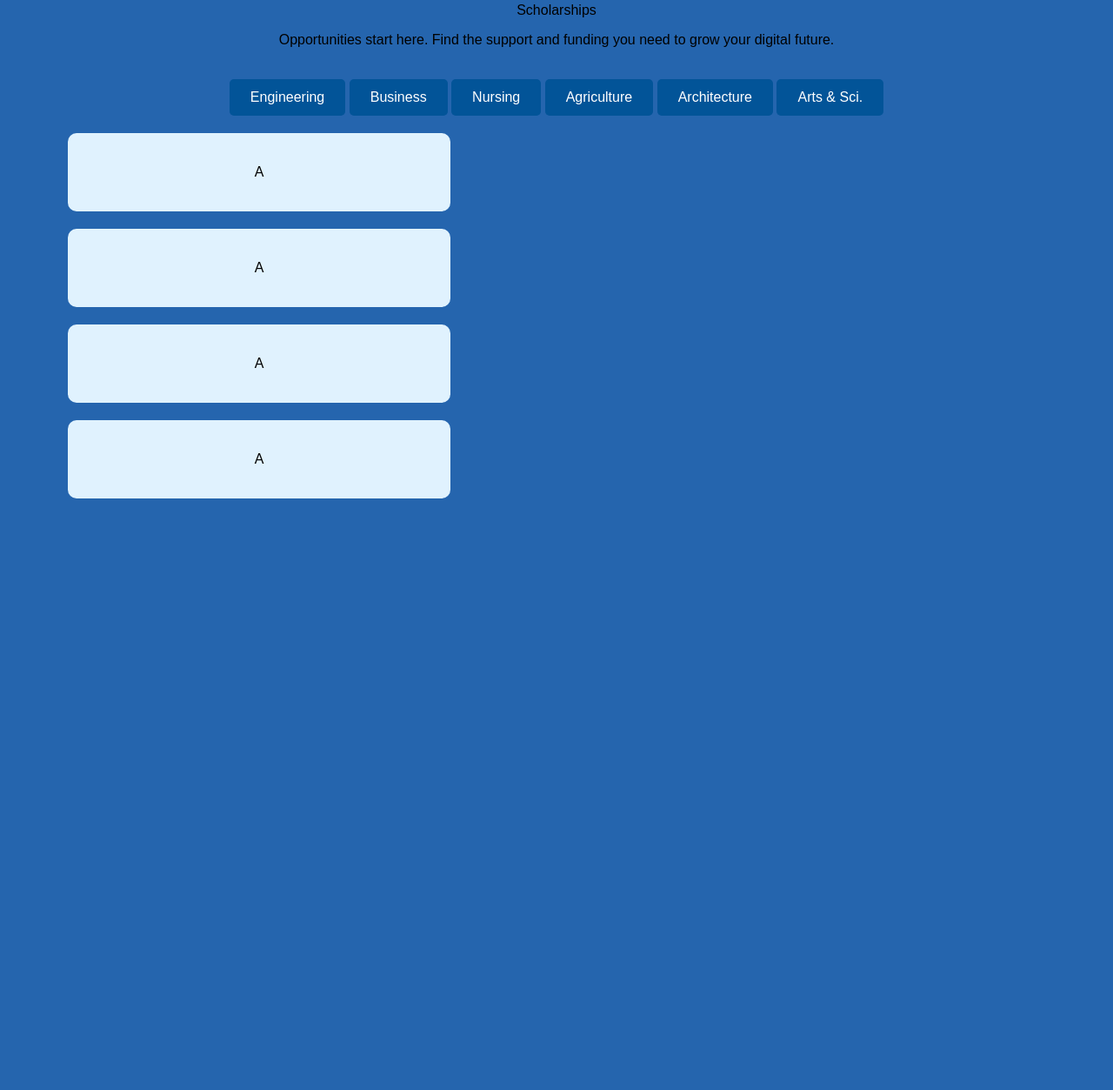
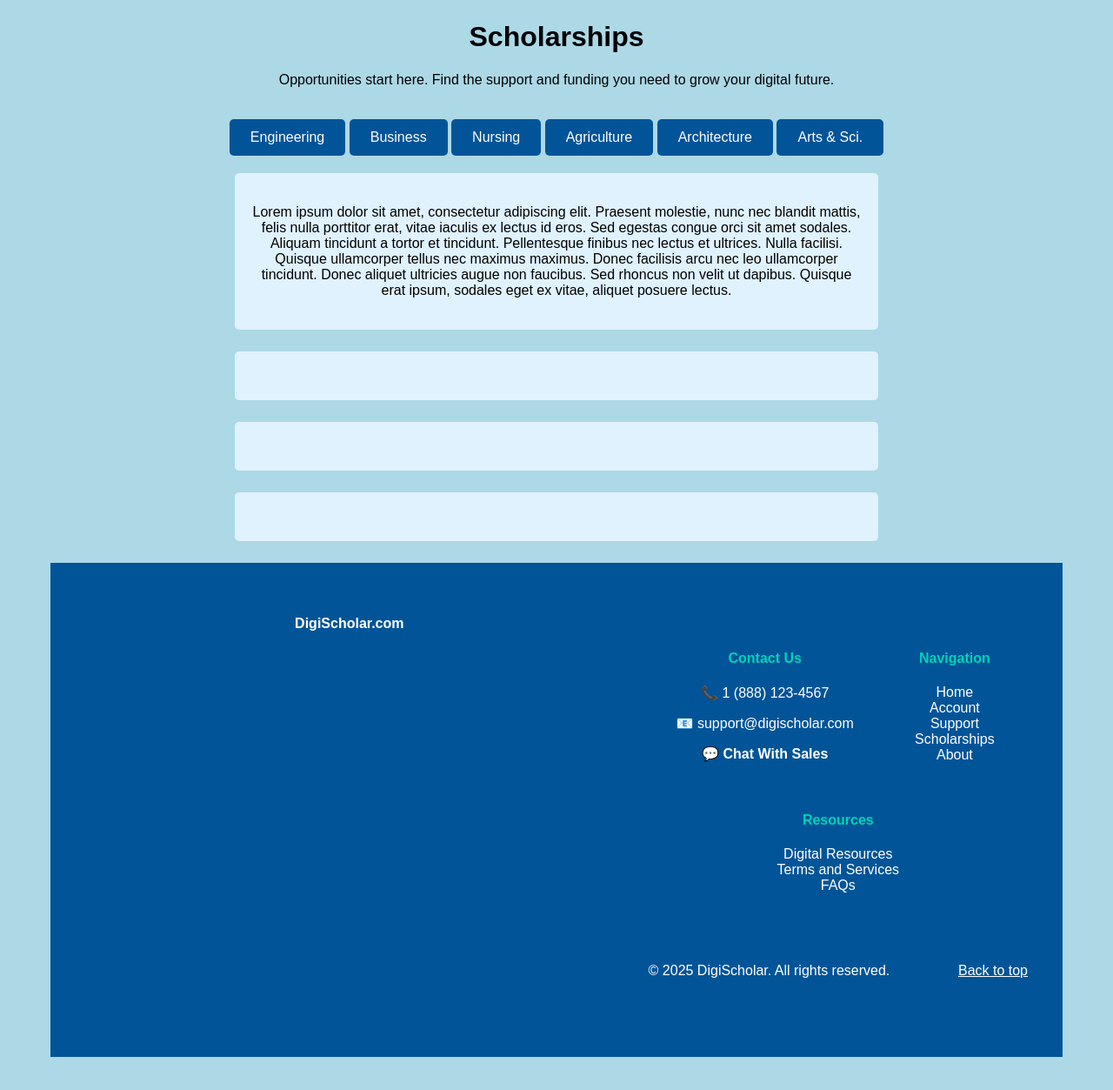
Before and after one commit to WeathersbyDante/HTML-project, a plain HTML site: page scholarships.html in a window 1280 px wide. Shown: the part 55-1308 px from the top of the page at 87% size. Before the commit the page ends 800 px from the top, so only its background shows below. Drawn offline with Linux system fonts and the light colour scheme.

Commit message:
Update scholarships.html
added footer

```diff
--- a/scholarships.html
+++ b/scholarships.html
@@ -7,17 +7,18 @@
     <style>
       body {
             font-family: Arial, sans-serif;
-            background-color: #2565AE;
+            background-color: #ADD8E6;
             text-align: center;
             padding: 50px;
       }
-
       .container {
-            max-width: 400px;
-            margin: 20px;
+            max-width: 700px;
+            margin: auto;
+	    margin-top:20px;
+	    margin-bottom: 25px;
             background: #e0f2fe;
             padding: 20px;
-            border-radius: 10px;
+            border-radius: 5px;
       }
       .button{
 	    display: inline-block;
@@ -33,23 +34,81 @@
 </head>
 <body>
 	<div>
-  	<h> Scholarships </h>
+  		<h1> <strong> Scholarships </strong> </h1>
 		<p> Opportunities start here. Find the support and funding you need to grow your digital future.</p>
 		<a href="(FILL LINK)" class="button">Engineering</a> <a href="(FILL LINK)" class="button">Business</a> <a href="(FILL LINK)" class="button">Nursing</a> <a href="(FILL LINK)" class="button">Agriculture</a> <a href="(FILL LINK)" class="button">Architecture</a> <a href="(FILL LINK)" class="button">Arts & Sci.</a>
 	</div>
 
 
+
+
     <div class="container">
-      <p>A</p>
+      <p>Lorem ipsum dolor sit amet, consectetur adipiscing elit. Praesent molestie, nunc nec
+	 blandit mattis, felis nulla porttitor erat, vitae iaculis ex lectus id eros. Sed egestas congue orci sit amet
+	 sodales. Aliquam tincidunt a tortor et tincidunt. Pellentesque finibus nec lectus et ultrices. Nulla facilisi.
+	 Quisque ullamcorper tellus nec maximus maximus. Donec facilisis arcu nec leo ullamcorper tincidunt. Donec aliquet
+ 	 ultricies augue non faucibus. Sed rhoncus non velit ut dapibus.
+	 Quisque erat ipsum, sodales eget ex vitae, aliquet posuere lectus.</p>
     </div>
   <div class="container">
-      <p>A</p>
+      <p></p>
     </div>
   <div class="container">
-      <p>A</p>
+      <p></p>
     </div>
   <div class="container">
-      <p>A</p>
+      <p></p>
     </div>
+
+<footer style="background-color: #025498; color: white; font-family: sans-serif; padding: 40px 20px;">
+  <div style="display: flex; flex-wrap: wrap; justify-content: space-between; max-width: 1200px; margin: auto;">
+
+    <!-- Footer Navigation Links -->
+    <div style="flex: 1 1 200px; margin-bottom: 20px;">
+      <h4 style="color: #ffffff;">DigiScholar.com</h4>
+    </div>
+
+   <footer style="background-color: #025498; color: white; font-family: sans-serif; padding: 40px 20px;">
+  <div style="display: flex; flex-wrap: wrap; justify-content: space-between; max-width: 1200px; margin: auto;">
+
+    <!-- Contact Info -->
+    <div style="flex: 1 1 250px; margin-bottom: 20px;">
+      <h4 style="color: #00d3b8;">Contact Us</h4>
+      <p>📞 1 (888) 123-4567</p>
+      <p>📧 support@digischolar.com</p>
+      <p>💬 <strong>Chat With Sales</strong></p>
+    </div>
+
+    <!-- Navigation -->
+    <div style="flex: 1 1 150px; margin-bottom: 20px;">
+      <h4 style="color: #00d3b8;">Navigation</h4>
+      <ul style="list-style: none; padding: 0; margin: 0;">
+        <li><a href="#" style="color: white; text-decoration: none;">Home</a></li>
+        <li><a href="#" style="color: white; text-decoration: none;">Account</a></li>
+        <li><a href="#" style="color: white; text-decoration: none;">Support</a></li>
+        <li><a href="#" style="color: white; text-decoration: none;">Scholarships</a></li>
+        <li><a href="#" style="color: white; text-decoration: none;">About</a></li>
+      </ul>
+    </div>
+
+    <!-- Resources -->
+    <div style="flex: 1 1 200px; margin-bottom: 20px;">
+      <h4 style="color: #00d3b8;">Resources</h4>
+      <ul style="list-style: none; padding: 0; margin: 0;">
+        <li><a href="#" style="color: white; text-decoration: none;">Digital Resources</a></li>
+        <li><a href="#" style="color: white; text-decoration: none;">Terms and Services</a></li>
+        <li><a href="#" style="color: white; text-decoration: none;">FAQs</a></li>
+      </ul>
+    </div>
+
+  </div>
+
+  <!-- Footer Bottom -->
+  <div style=" margin-top: 30px; padding-top: 20px; display: flex; justify-content: space-between; align-items: center; flex-wrap: wrap; max-width: 1200px; margin-left: auto; margin-right: auto;">
+    <p style="margin: 10px 0;">© 2025 DigiScholar. All rights reserved.</p>
+    <p style="margin: 10px 0;"><a href="#" style="color: white; text-decoration: underline;">Back to top</a></p>
+  </div>
+</footer>
+
 </body>
 </html>
```
